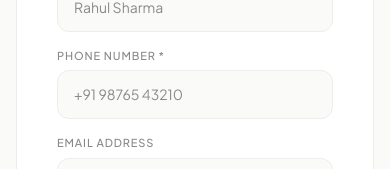
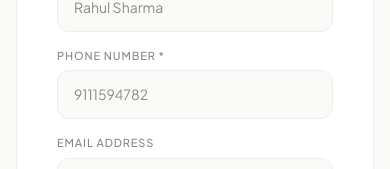
Before and after one commit to MrigeshDeshpande/Shri-balaji-ADC, a Next.js app: page /contact in a window 390 px wide. Shown: the part 350-519 px from the top of the page. Built offline with nearby package versions, Linux system fonts and the light colour scheme.

Commit message:
phone num fixes

```diff
--- a/src/features/contact/components/ContactForm.jsx
+++ b/src/features/contact/components/ContactForm.jsx
@@ -277,7 +277,7 @@ export default function ContactForm() {
 
           <Field label="Phone Number *" error={errors.phone}>
             <input
-              name="phone" type="tel" placeholder="+91 98765 43210"
+              name="phone" type="tel" placeholder="9111594782"
               onChange={() => clear("phone")}
               onFocus={() => setFocused("phone")}
               onBlur={() => setFocused(null)}
--- a/src/features/home/sections/CTA.jsx
+++ b/src/features/home/sections/CTA.jsx
@@ -152,7 +152,7 @@ export default function CTASection() {
           </Link>
 
           <a
-            href="tel:+919876543210"
+            href="tel:9111594782"
             style={{
               display: 'inline-flex',
               alignItems: 'center',
--- a/src/shared/components/Footer.jsx
+++ b/src/shared/components/Footer.jsx
@@ -138,7 +138,7 @@ export default function Footer() {
 
       {/* WhatsApp Floating Button */}
       <a
-        href="https://wa.me/919876543210"
+        href="https://wa.me/9111594782"
         target="_blank"
         aria-label="Chat on WhatsApp"
         className="fixed bottom-6 right-6 bg-[#25D366] text-white p-4 rounded-full shadow-xl hover:scale-110 transition-transform z-50 flex items-center justify-center"
```
